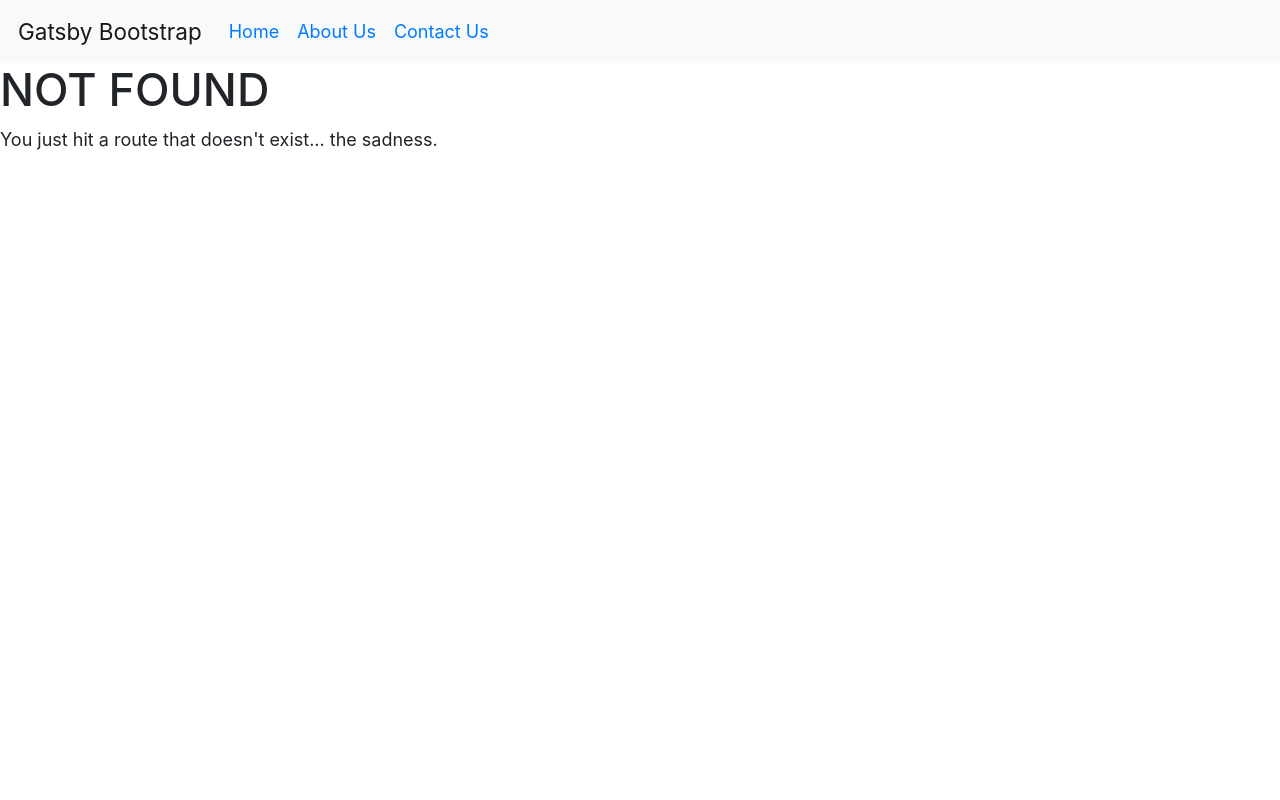
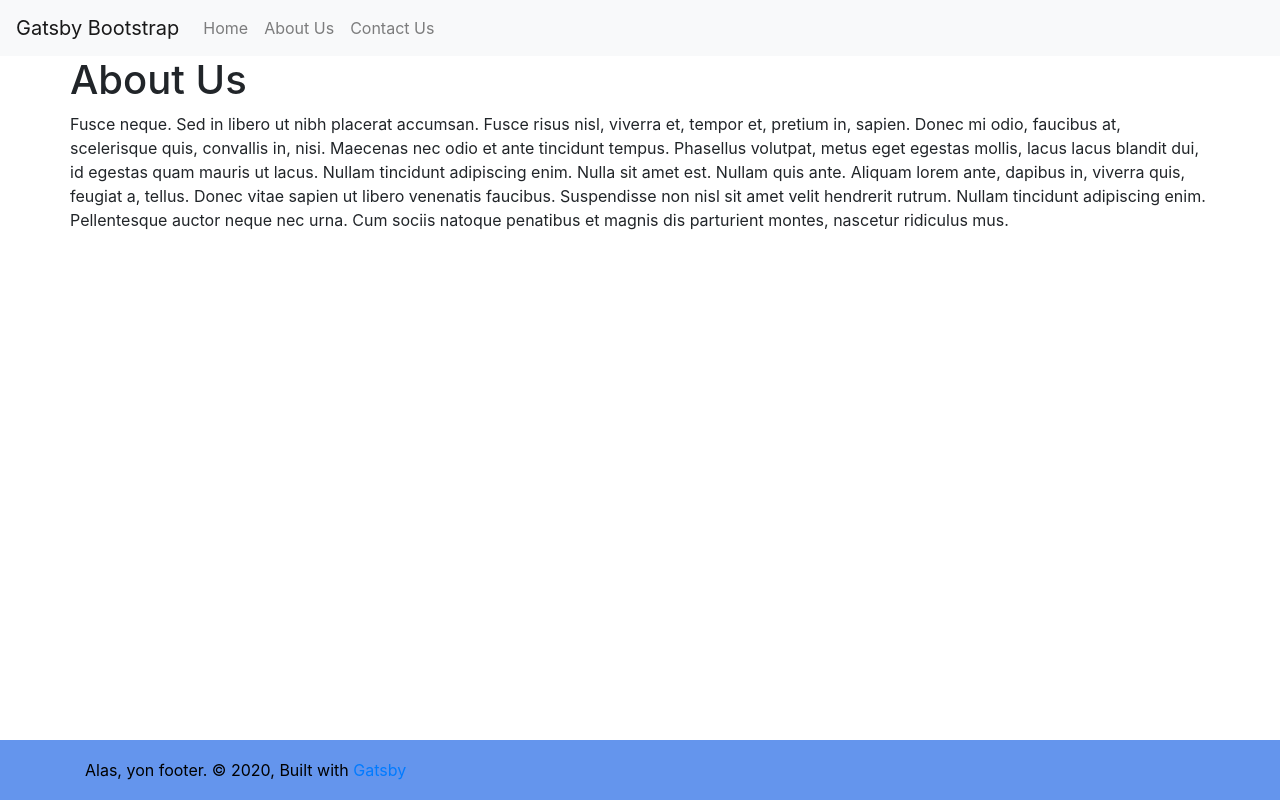
Before and after one commit to Trevorton27/personalSiteRebuild, a Gatsby site: page /about in a window 1280 px wide. Before the commit this address had no page. Built offline with nearby package versions, Linux system fonts and the light colour scheme; Gatsby itself is replaced by a stand-in of ours.

Commit message:
contact and about pages added naviation working

```diff
--- a/gatsby-browser.js
+++ b/gatsby-browser.js
@@ -5,4 +5,5 @@
  */
 
 // You can delete this file if you're not using it
+import './src/styles/global.css';
 import './node_modules/bootstrap/dist/css/bootstrap.css';
--- a/src/components/Header.js
+++ b/src/components/Header.js
@@ -8,15 +8,15 @@ export default (props) => (
     <Navbar.Toggle aria-controls="basic-navbar-nav" />
     <Navbar.Collapse id="basic-navbar-nav">
       <Nav className="mr-auto">
-        <Nav.Link>
-          <Link to="/">Home</Link>
+        <Nav.Link as={Link} to='/'>
+          Home
         </Nav.Link>
-        <Nav.Link>
-          <Link to="/about">About Us</Link>
+        <Nav.Link as={Link} to='/about'>
+          About Us
         </Nav.Link>
-        <Nav.Link>
-        <Link to="/contact">Contact Us</Link>
-      </Nav.Link>
+        <Nav.Link as={Link} to='/contact'>
+          Contact Us
+        </Nav.Link>
 
       </Nav>
 
--- /dev/null
+++ b/src/pages/about.js
@@ -0,0 +1,32 @@
+import React from "react"
+import Footer from '../components/Footer.js';
+import SEO from "../components/seo";
+import Header from '../components/Header.js';
+
+const IndexPage = () => (
+    <div>
+        <SEO title="Home" />
+        <Header />
+        <div className="container" >
+            <div className="row justify-content-md-center">
+                <div className="col-xs-6">
+                    <h1 >About Us</h1>
+                    <p>
+                        Fusce neque. Sed in libero ut nibh placerat accumsan. Fusce risus nisl, viverra et, tempor et, pretium in, sapien. Donec mi odio, faucibus at, scelerisque quis, convallis in, nisi. Maecenas nec odio et ante tincidunt tempus.
+
+                        Phasellus volutpat, metus eget egestas mollis, lacus lacus blandit dui, id egestas quam mauris ut lacus. Nullam tincidunt adipiscing enim. Nulla sit amet est. Nullam quis ante. Aliquam lorem ante, dapibus in, viverra quis, feugiat a, tellus.
+
+                        Donec vitae sapien ut libero venenatis faucibus. Suspendisse non nisl sit amet velit hendrerit rutrum. Nullam tincidunt adipiscing enim. Pellentesque auctor neque nec urna. Cum sociis natoque penatibus et magnis dis parturient montes, nascetur ridiculus mus.
+          </p>
+
+                </div>
+            </div>
+
+        </div>
+        <Footer />
+    </div>
+
+
+)
+
+export default IndexPage
--- a/src/pages/index.js
+++ b/src/pages/index.js
@@ -1,6 +1,5 @@
 import React from "react"
 import Footer from '../components/Footer.js';
-import Layout from "../components/layout";
 import Post from '../components/Post.js';
 import SEO from "../components/seo";
 import Header from '../components/Header.js';
@@ -13,7 +12,10 @@ const IndexPage = () => (
       <div className="row justify-content-md-center">
         <div className="col-xs-6">
           <h1 >Hi, humans...</h1>
-          <Post />
+          <Post title="Cat's first post." excerpt="Don't have much to say because...well, I'm a cat"/>
+          <Post title="Cat's first post." excerpt="Don't have much to say because...well, I'm a cat"/>
+          <Post title="Cat's first post." excerpt="Don't have much to say because...well, I'm a cat"/>
+          <Post title="Cat's first post." excerpt="Don't have much to say because...well, I'm a cat"/>
         </div>
       </div>
 
--- a/src/styles/global.css
+++ b/src/styles/global.css
@@ -1,3 +1,7 @@
-html {
-    background-color: aliceblue;
+body {
+    min-height: 100vh;
+    position: relative;
+    margin: 0;
+    padding-bottom: 60px;
+    background-color: blueviolet;
 }
```
Also changed, not shown: src/components/Post.js (+3 -4 lines), src/pages/contact.js (added, +39 -0 lines).
